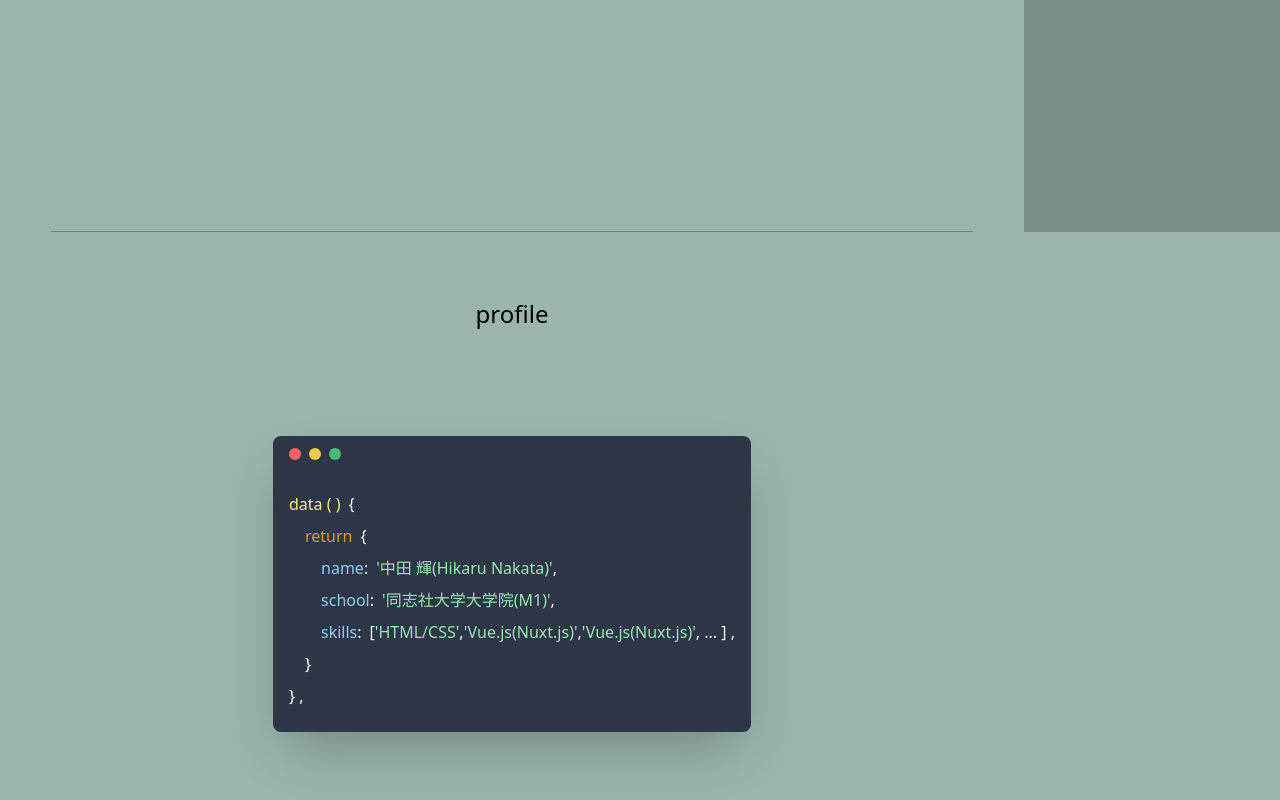
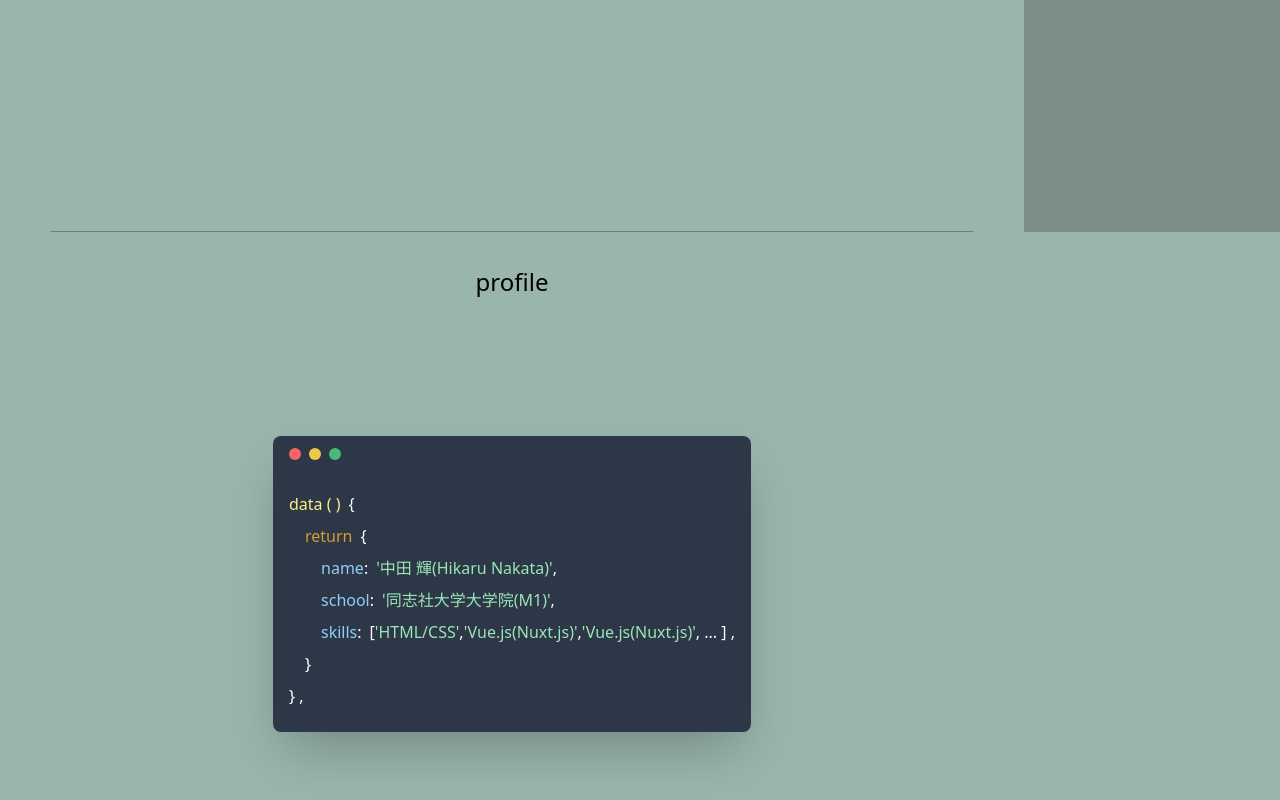
Before and after one commit to nacal/portfolio, a Nuxt app: page / in a window 1280 px wide. Shown: the part 568-1368 px from the top of the page. Built offline with nearby package versions, Linux system fonts and the light colour scheme.

Commit message:
Fix layout

```diff
--- a/components/templates/Profile.vue
+++ b/components/templates/Profile.vue
@@ -1,7 +1,7 @@
 <template>
   <section id="profile" class="section relative">
     <Title title="profile" />
-    <div class="w-full h-full flex flex-center absolute top-0">
+    <div class="w-full h-main mt-24 flex flex-center absolute top-0">
       <ProfileCard />
     </div>
   </section>
--- a/layouts/default.vue
+++ b/layouts/default.vue
@@ -32,17 +32,24 @@ export default {
 </script>
 
 <style lang="postcss">
+html {
+  scroll-behavior: smooth;
+}
+
 .container {
   @apply mx-auto max-w-container;
 }
 
 .section {
-  min-height: calc(100vh - 6rem);
-  @apply py-16 border-b border-secondary;
+  @apply min-h-screen pt-32 pb-16 -mt-24 border-b border-secondary;
 }
 
 .flex-center {
   @apply items-center justify-center;
+}
+
+.h-main {
+  height: calc(100vh - 6rem);
 }
 
 .fade-enter-active,
```
